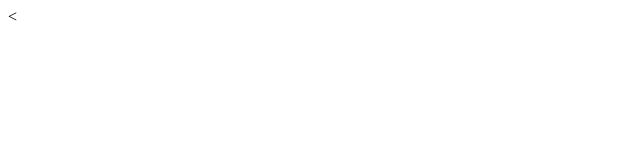
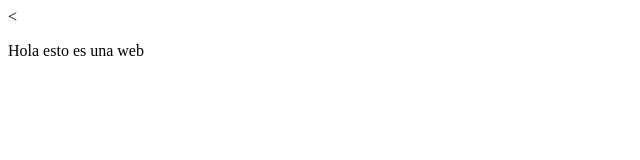
Before and after one commit to anderscript/projecto, a plain HTML site: page index.html in a window 1280 px wide. Shown: the whole page, without its empty margins (0-640 px from the left). Drawn offline with Linux system fonts and the light colour scheme.

Commit message:
Se agrego nueva etiqueta

```diff
--- a/index.html
+++ b/index.html
@@ -5,6 +5,6 @@
     <title>Esto es nuevo</title>
   </head>
   <body>
-
+    <p>Hola esto es una web</p>
   </body>
 </html>
```
